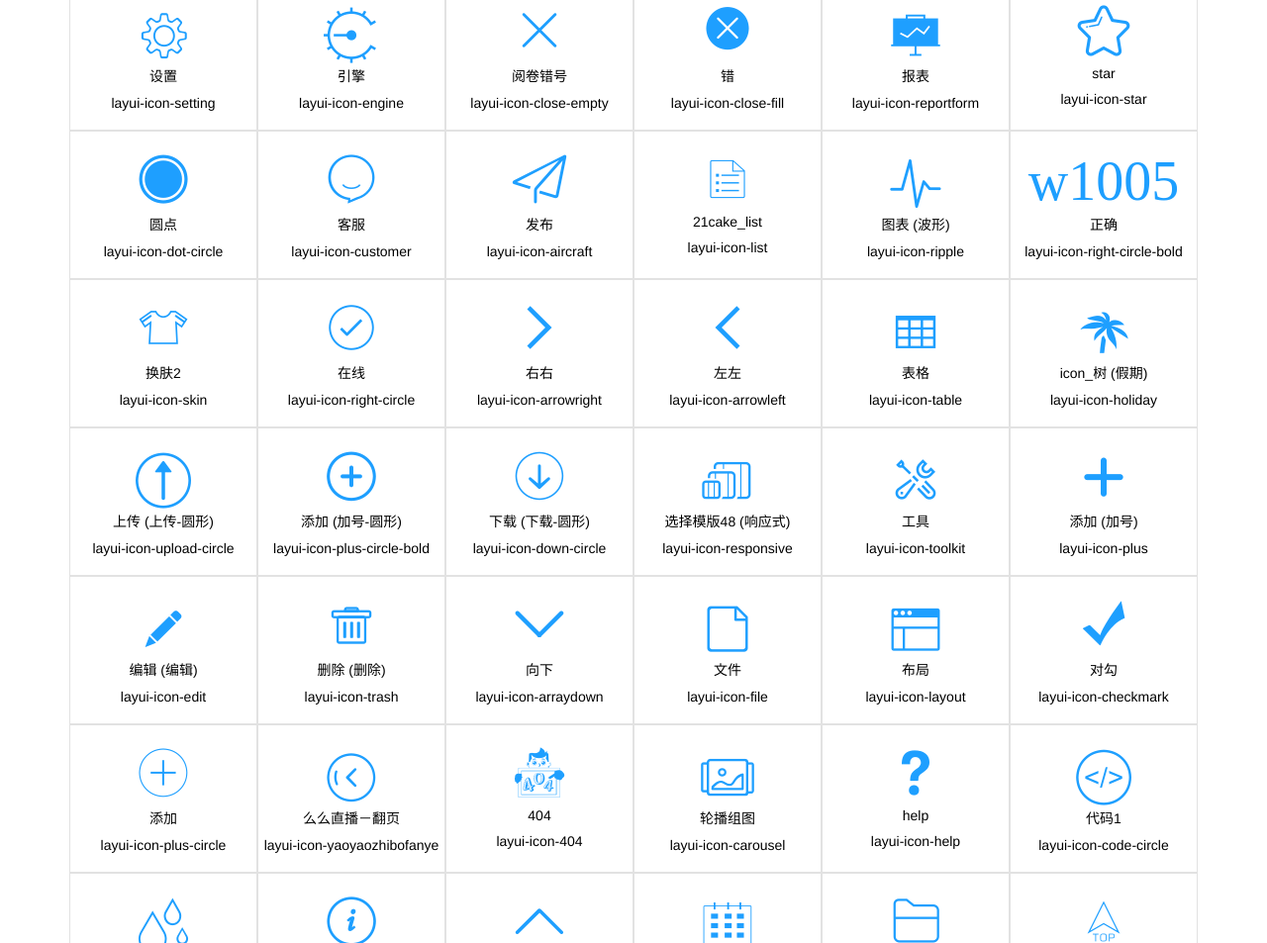
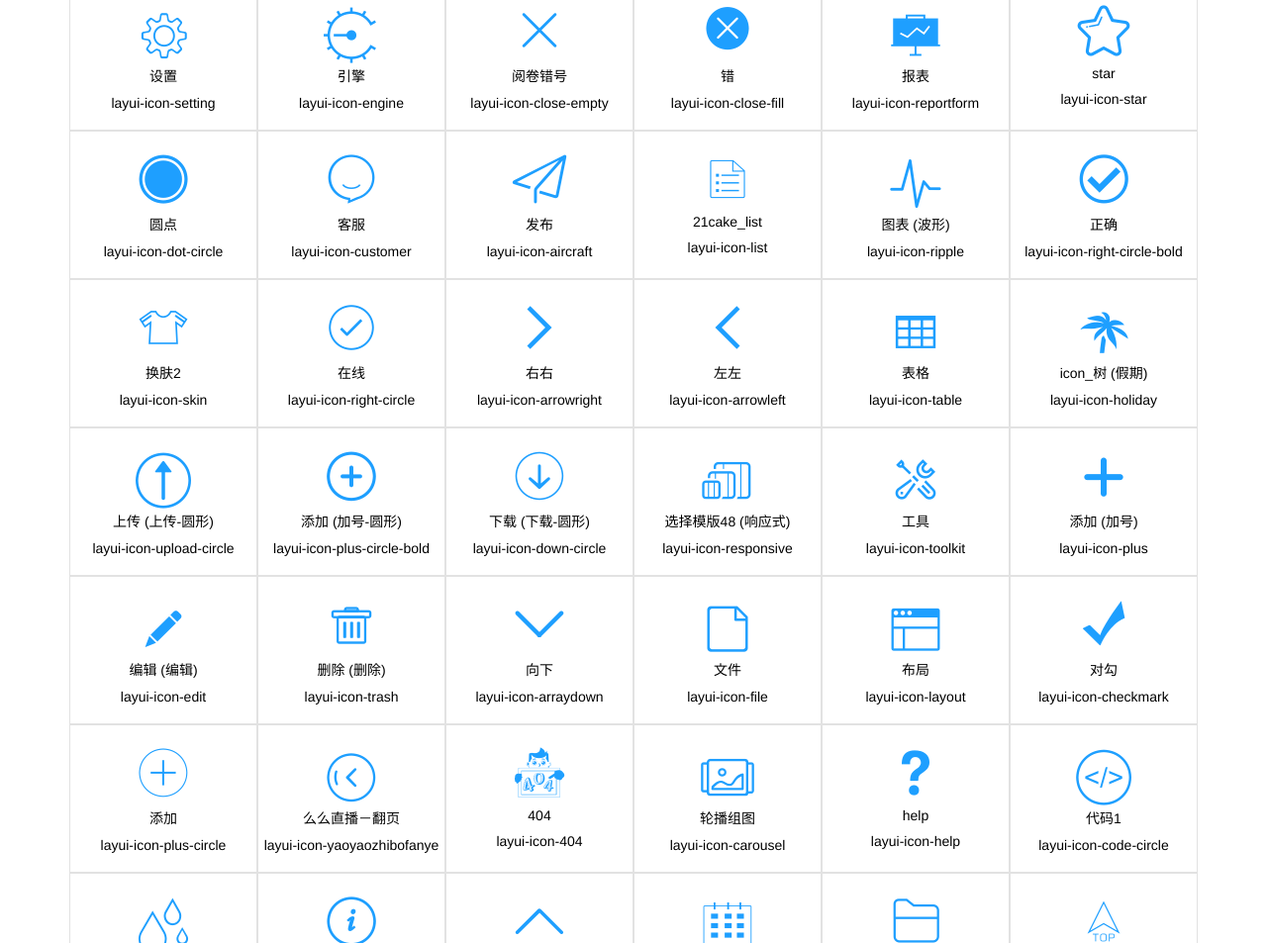
Before and after one commit to normal-coder/layui-iconfont-class, a plain HTML site: page index.html in a window 1280 px wide. Shown: the part 1934-2887 px from the top of the page at 99% size. Drawn offline with Linux system fonts and the light colour scheme.

Commit message:
fix. 去掉多一个w字符造成的字体显示错误

```diff
--- a/lay-icon.css
+++ b/lay-icon.css
@@ -71,7 +71,7 @@
 .layui-icon-aircraft:before {content: '\e609';}  /* 发布 */
 .layui-icon-list:before {content: '\e60a';}  /* 21cake_list */
 .layui-icon-ripple:before {content: '\e62c';}  /* 图表/波形 */
-.layui-icon-right-circle-bold:before {content: '\w1005';}  /* 正确 */
+.layui-icon-right-circle-bold:before {content: '\1005';}  /* 正确 */
 .layui-icon-skin:before {content: '\e61b';}  /* 换肤2 */
 .layui-icon-right-circle:before {content: '\e610';}  /* 在线 */
 .layui-icon-arrowright:before {content: '\e602';}  /* 右右 */
--- a/layui-2.2.2/css/lay-icon.css
+++ b/layui-2.2.2/css/lay-icon.css
@@ -71,7 +71,7 @@
 .layui-icon-aircraft:before {content: '\e609';}  /* 发布 */
 .layui-icon-list:before {content: '\e60a';}  /* 21cake_list */
 .layui-icon-ripple:before {content: '\e62c';}  /* 图表/波形 */
-.layui-icon-right-circle-bold:before {content: '\w1005';}  /* 正确 */
+.layui-icon-right-circle-bold:before {content: '\1005';}  /* 正确 */
 .layui-icon-skin:before {content: '\e61b';}  /* 换肤2 */
 .layui-icon-right-circle:before {content: '\e610';}  /* 在线 */
 .layui-icon-arrowright:before {content: '\e602';}  /* 右右 */
```
